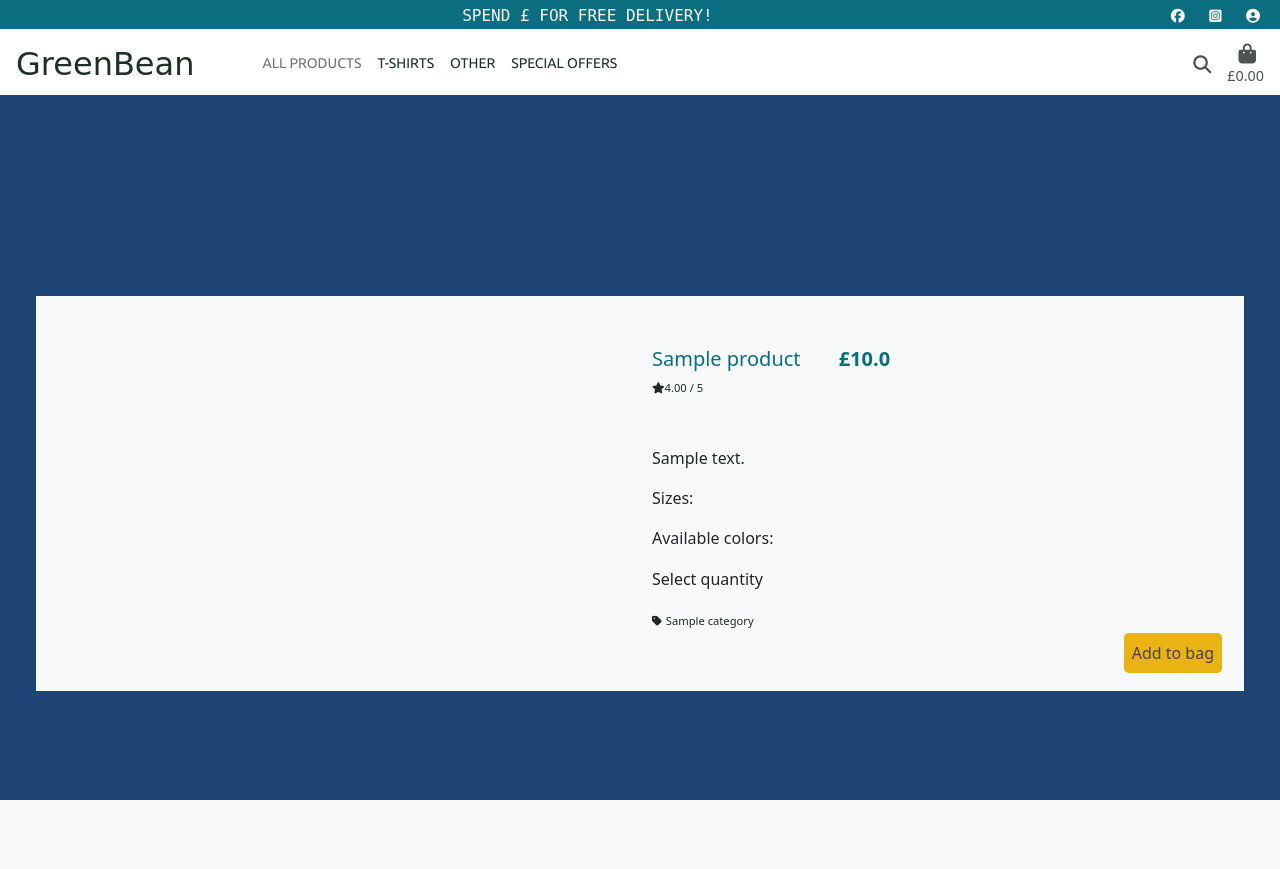
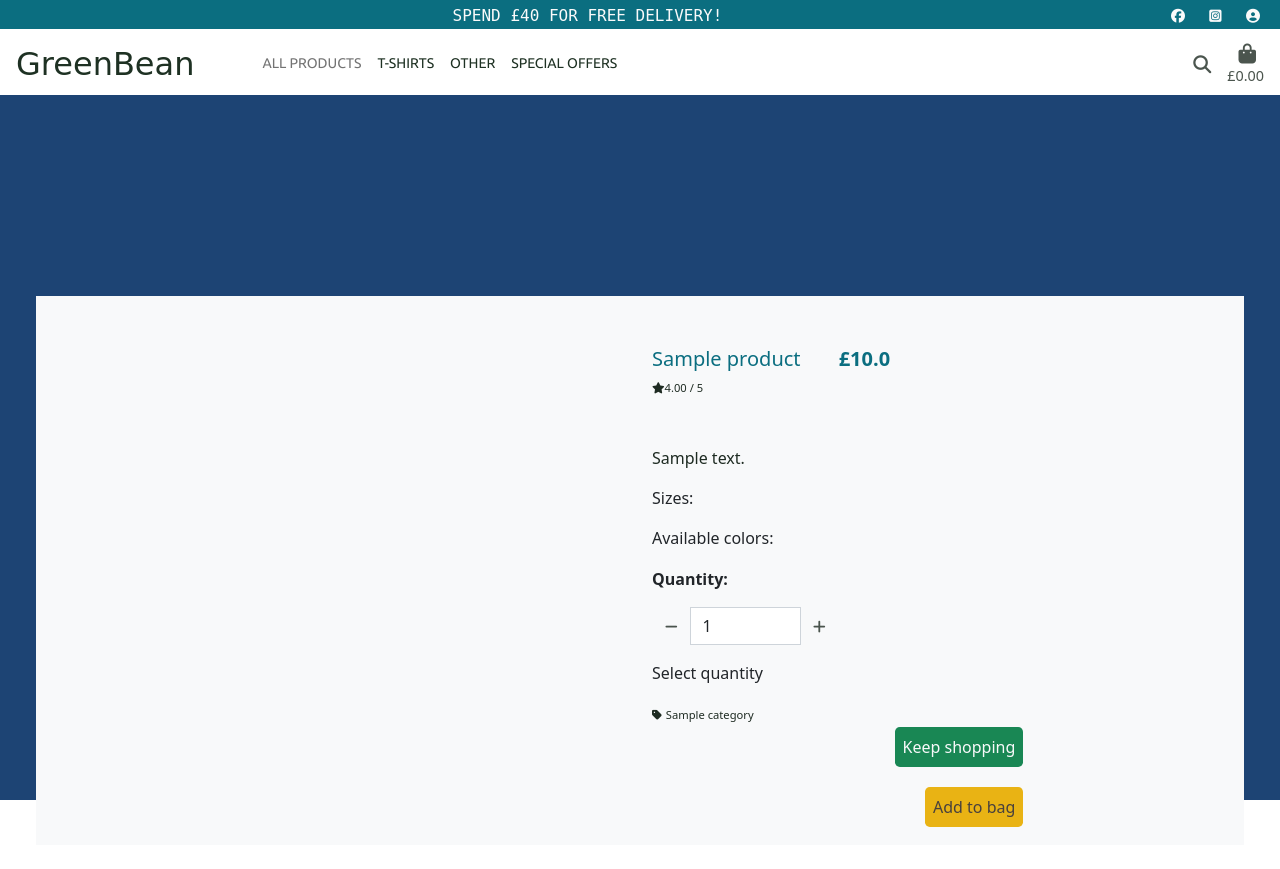
Before and after one commit to Koko-66/green_bean_shop, a Django app: page /products/product_details/1 in a window 1280 px wide. Before the commit the page ends 800 px from the top, so only its background shows below. Run offline with Django 4.2, Linux system fonts and the light colour scheme; tables that the repository leaves empty hold one stand-in row (values such as "Sample post"); some libraries are stand-ins or nearby versions; some web fonts are replaced.

Commit message:
Add functionality to select product quantity and add it to the shopping bag.

```diff
--- /dev/null
+++ b/bag/contexts.py
@@ -0,0 +1,33 @@
+"""Context processor for bag"""
+from django.conf import settings
+
+
+def bag_contents(request):
+    """Store bag contents"""
+
+    bag_items =[]
+    total = 0
+    product_count = 0
+    free_delivery_threshold = settings.FREE_DELIVERY_THRESHOLD
+    if total < free_delivery_threshold:
+        if total < 10:
+            delivery = 2.99
+        else:
+            delivery = 4.99
+        free_delivery_delta = free_delivery_threshold - total
+    else:
+        delivery = 0
+        free_delivery_delta = 0
+    grand_total = total + delivery
+
+    context = {
+        'bag_items': bag_items,
+        'total': total,
+        'product_count': product_count,
+        'delivery': delivery,
+        'free_delivery_threshold': free_delivery_threshold,
+        'free_delivery_delta': free_delivery_delta,
+        'grand_total': grand_total,
+    }
+
+    return context
--- a/bag/urls.py
+++ b/bag/urls.py
@@ -6,4 +6,5 @@ from bag import views
 app_name = 'bag'
 urlpatterns = [
     path('', views.ViewBag.as_view(), name='view_bag'),
+    path('add/<int:pk>/', views.add_to_bag, name='add_to_bag')
 ]
--- a/green_bean/settings.py
+++ b/green_bean/settings.py
@@ -91,6 +91,7 @@ TEMPLATES = [
                 'django.template.context_processors.request',
                 'django.contrib.auth.context_processors.auth',
                 'django.contrib.messages.context_processors.messages',
+                'bag.contexts.bag_contents',
             ],
         },
     },
@@ -201,3 +202,5 @@ DEFAULT_FILE_STORAGE = 'cloudinary_storage.storage.MediaCloudinaryStorage'
 # https://docs.djangoproject.com/en/4.0/ref/settings/#default-auto-field
 
 DEFAULT_AUTO_FIELD = 'django.db.models.BigAutoField'
+
+FREE_DELIVERY_THRESHOLD = 40
--- a/green_bean/test_settings.py
+++ b/green_bean/test_settings.py
@@ -91,6 +91,7 @@ TEMPLATES = [
                 'django.template.context_processors.request',
                 'django.contrib.auth.context_processors.auth',
                 'django.contrib.messages.context_processors.messages',
+                'bag.contexts.bag_contents',
             ],
         },
     },
@@ -200,3 +201,5 @@ DEFAULT_FILE_STORAGE = 'cloudinary_storage.storage.MediaCloudinaryStorage'
 # https://docs.djangoproject.com/en/4.0/ref/settings/#default-auto-field
 
 DEFAULT_AUTO_FIELD = 'django.db.models.BigAutoField'
+
+FREE_DELIVERY_THRESHOLD = 40
--- a/products/templates/products/product_detail.html
+++ b/products/templates/products/product_detail.html
@@ -17,7 +17,7 @@
 {% block content %}
 <div class="overlay"></div>
 <div class="container-fluid min-top-margin pt-5">
-    <div class="row bg-light m-4 px-2">
+    <div class="row bg-light m-1 m-md-4 px-md-2">
         <div class="col-12 col-md-6 col-lg-4 offset-lg-2 bg-light">
             <!-- Image -->
             <div class="mt-5 py-auto">
@@ -51,7 +51,9 @@
 
                 <!-- Description -->
                 <p class="mt-5 text-dgreen fs-6">{{ product.description }}</p>
-
+                <form action="{% url 'bag:add_to_bag' product.pk %}" method="POST">
+                    {% csrf_token %}
+                    <div class="form-row">
                         <!-- Sizes -->
                         <div class="d-flex flex-row flex-wrap mt-3">
                             <span class="me-2">Sizes:</span>
@@ -66,7 +68,32 @@
                             <div class="circle bg-{{ color.lower }} ms-2"><a href=""></a></div>
                             {% endfor %}
                         </div>
-
+                        <div class="col-12">
+                            <p class="mt-3"><strong>Quantity:</strong></p>
+                            <div class="form-group w-50">
+                                <div class="input-group input-group-{{ product.id }}">
+                                    <div class="input-group-prepend">
+                                        <button
+                                            class="decrement-qty btn btn-black rounded-0 decrement-qty_{{ product.id }}"
+                                            data-item_id="{{ product.id }}">
+                                            <span class="icon">
+                                                <i class="fas fa-minus"></i>
+                                            </span>
+                                        </button>
+                                    </div>
+                                    <input class="form-control qty_input id_qty_{{ product.id }}" type="number"
+                                        name="quantity" value="1" min="1" max="99" data-item_id="{{ product.id }}">
+                                    <div class="input-group-append">
+                                        <button
+                                            class="increment-qty btn btn-black rounded-0 increment-qty_{{ product.id }}"
+                                            data-item_id="{{ product.id }}">
+                                            <span class="icon">
+                                                <i class="fas fa-plus"></i>
+                                            </span>
+                                        </button>
+                                    </div>
+                                </div>
+                            </div>
                             <div class="mt-3">Select quantity</div>
                             <!-- Categories -->
                             {% if product.category %}
@@ -82,9 +109,14 @@
                         </div>
 
                     </div>
+                    <p class="mb-3 end-0 d-flex justify-content-end">
+                        <a href="{% url 'products:products' %}" class="link-button bg-success text-light p-2 text-center">Keep shopping</a>
+                    </p>
                     <div class="mb-3 end-0 d-flex justify-content-end">
-            <a href="" class="link-button p-2 text-center">Add to bag</a>
+                        <input type="submit" class="link-button p-2 text-center" value="Add to bag">
+                    <input type="hidden" name="redirect_url" value="{{ request.path }}">
             </div>
+            </form>
         </div>
     </div>
     {% endblock %}
--- a/templates/base.html
+++ b/templates/base.html
@@ -108,11 +108,11 @@
                             <div class="text-end">
                                 <i class="fas fa-shopping-bag fa-lg icon me-2"></i>
                                 <p class="my-0 icon">
-                                    <!-- {% if grand_total %} -->
-                                    ${{ grand_total|floatformat:2 }}
-                                    <!-- {% else %} -->
+                                    {% if total %}
+                                    ${{ total|floatformat:2 }}
+                                    {% else %}
                                     £0.00
-                                    <!-- {% endif %} -->
+                                    {% endif %}
                                 </p>
                             </div>
                         </a>
--- a/templates/includes/mobile-nav.html
+++ b/templates/includes/mobile-nav.html
@@ -16,11 +16,11 @@
                 <div class="text-end">
                     <i class="fas fa-shopping-bag fa-lg icon me-2"></i>
                     <p class="my-0 icon">
-                        <!-- {% if grand_total %} -->
-                        £{{ grand_total|floatformat:2 }}
-                        <!-- {% else %} -->
+                        {% if total %}
+                        £{{ total|floatformat:2 }}
+                        {% else %}
                         £0.00
-                        <!-- {% endif %} -->
+                        {% endif %}
                     </p>
                 </div>
             </a>
```
Also changed, not shown: bag/views.py (+20 -1 lines). Lines whose indentation alone changed are shown as unchanged.
